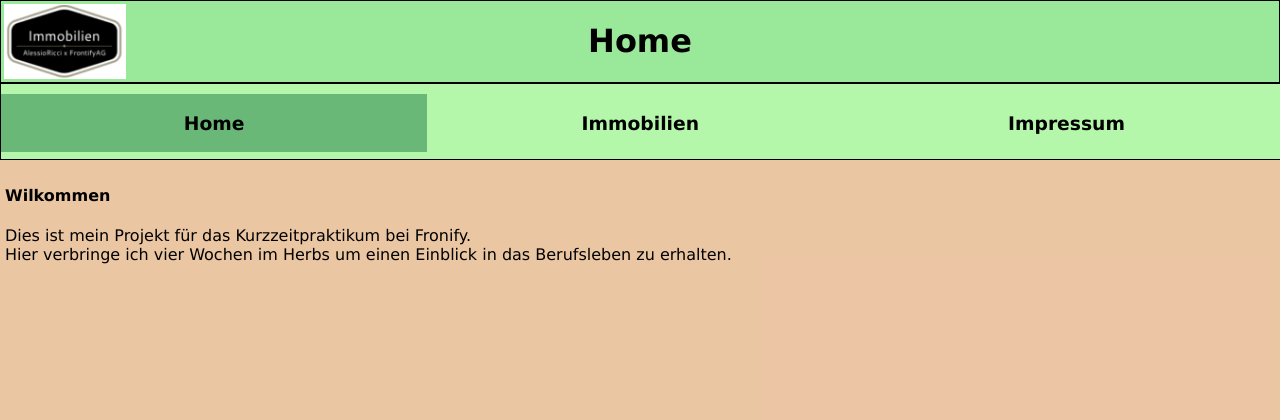
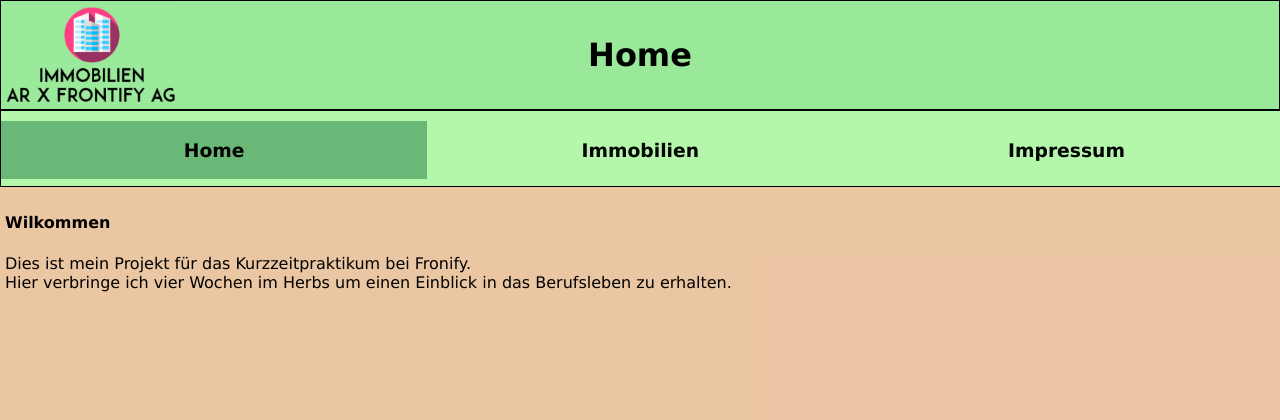
Before and after one commit to AlessioRicci15/ImmobilienPraktikum2019, a PHP site: page / in a window 1280 px wide. Shown: the top 420 px of the page. Run offline with PHP 8.4, Linux system fonts and the light colour scheme.

Commit message:
New Logo
formation of title

```diff
--- a/css/style.css
+++ b/css/style.css
@@ -3,6 +3,9 @@ header, footer, nav, main, html {
 }
 header, footer, nav{
   border: 1px solid black;
+}
+header{
+  height: 108px;
 }
 .logo{
   position: absolute;
--- a/index.php
+++ b/index.php
@@ -87,8 +87,8 @@
 ?>
 <body>
     <header>
-        <img src="/img/logoimmo.png" alt="Logo" height="75" class="logo">
-        <h1><?php echo $pageTitle; ?></h1>
+        <img src="/img/logo.png" alt="Logo" height="100" class="logo">
+        <h1 style="margin-top: 34.8;"><?php echo $pageTitle; ?></h1>
     </header>
     <nav>
         <dl>
```
Also changed, not shown: img/logo.PNG (added).
